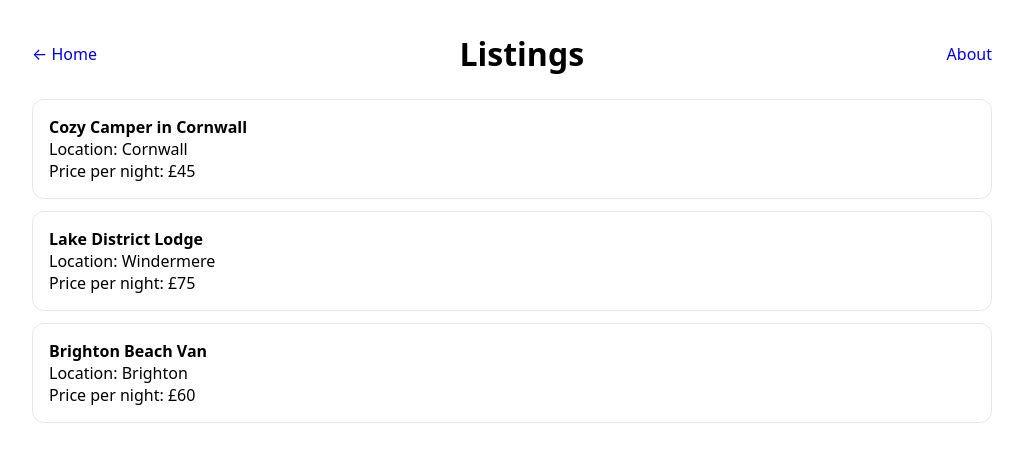
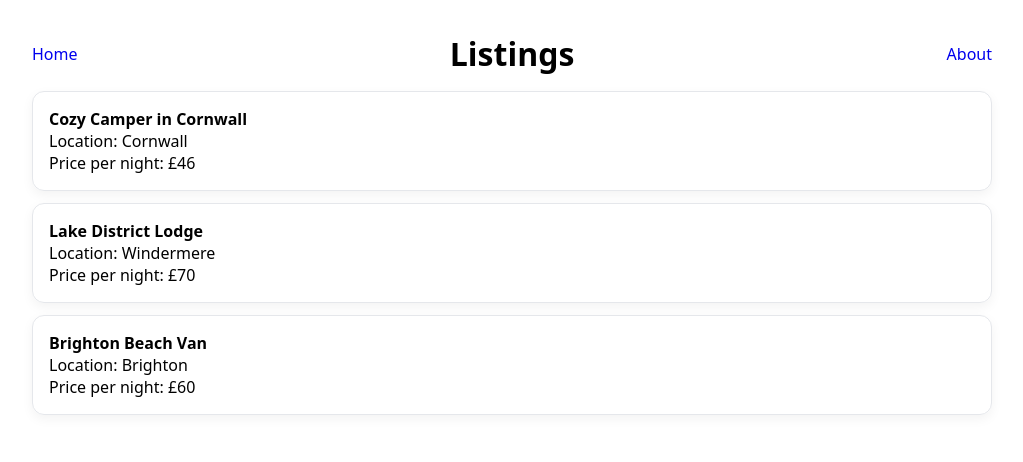
Before and after one commit to jedster64/triptock, a Next.js app: page /listings in a window 1280 px wide. Shown: the top 462 px of the page, without its empty margins (128-1151 px from the left). Built offline with nearby package versions, Linux system fonts and the light colour scheme.

Commit message:
Update listings.js

```diff
--- a/pages/listings.js
+++ b/pages/listings.js
@@ -1,21 +1,30 @@
 export default function Listings() {
   const items = [
-    { id: 1, title: 'Cozy Camper in Cornwall', price: 45, location: 'Cornwall' },
-    { id: 2, title: 'Lake District Lodge', price: 75, location: 'Windermere' },
-    { id: 3, title: 'Brighton Beach Van', price: 60, location: 'Brighton' },
+    { id: 1, title: "Cozy Camper in Cornwall", price: 46, location: "Cornwall" },
+    { id: 2, title: "Lake District Lodge", price: 70, location: "Windermere" },
+    { id: 3, title: "Brighton Beach Van", price: 60, location: "Brighton" },
   ];
 
   return (
-    <main style={{ maxWidth: '960px', margin: '32px auto', fontFamily: 'system-ui, -apple-system, Segoe UI, Roboto, Arial, sans-serif' }}>
-      <header style={{ display: 'flex', alignItems: 'center', justifyContent: 'space-between', marginBottom: 24 }}>
-        <a href="/" style={{ textDecoration: 'none' }}>← Home</a>
+    <main style={{ maxWidth: "960px", margin: "32px auto", fontFamily: "system-ui, -apple-system, Arial" }}>
+      <header style={{ display: "flex", alignItems: "center", justifyContent: "space-between", marginBottom: 16 }}>
+        <a href="/" style={{ textDecoration: "none" }}>Home</a>
         <h1 style={{ margin: 0 }}>Listings</h1>
-        <a href="/about" style={{ textDecoration: 'none' }}>About</a>
+        <a href="/about" style={{ textDecoration: "none" }}>About</a>
       </header>
 
-      <ul style={{ listStyle: 'none', padding: 0, margin: 0 }}>
-        {items.map(item => (
-          <li key={item.id} style={{ border: '1px solid #e5e7eb', borderRadius: 12, padding: 16, marginBottom: 12 }}>
+      <ul style={{ listStyle: "none", padding: 0, margin: 0 }}>
+        {items.map((item) => (
+          <li
+            key={item.id}
+            style={{
+              border: "1px solid #e5e7eb",
+              borderRadius: 12,
+              padding: 16,
+              marginBottom: 12,
+              boxShadow: "0 4px 12px rgba(0,0,0,0.05)",
+            }}
+          >
             <strong>{item.title}</strong>
             <div>Location: {item.location}</div>
             <div>Price per night: £{item.price}</div>
```
